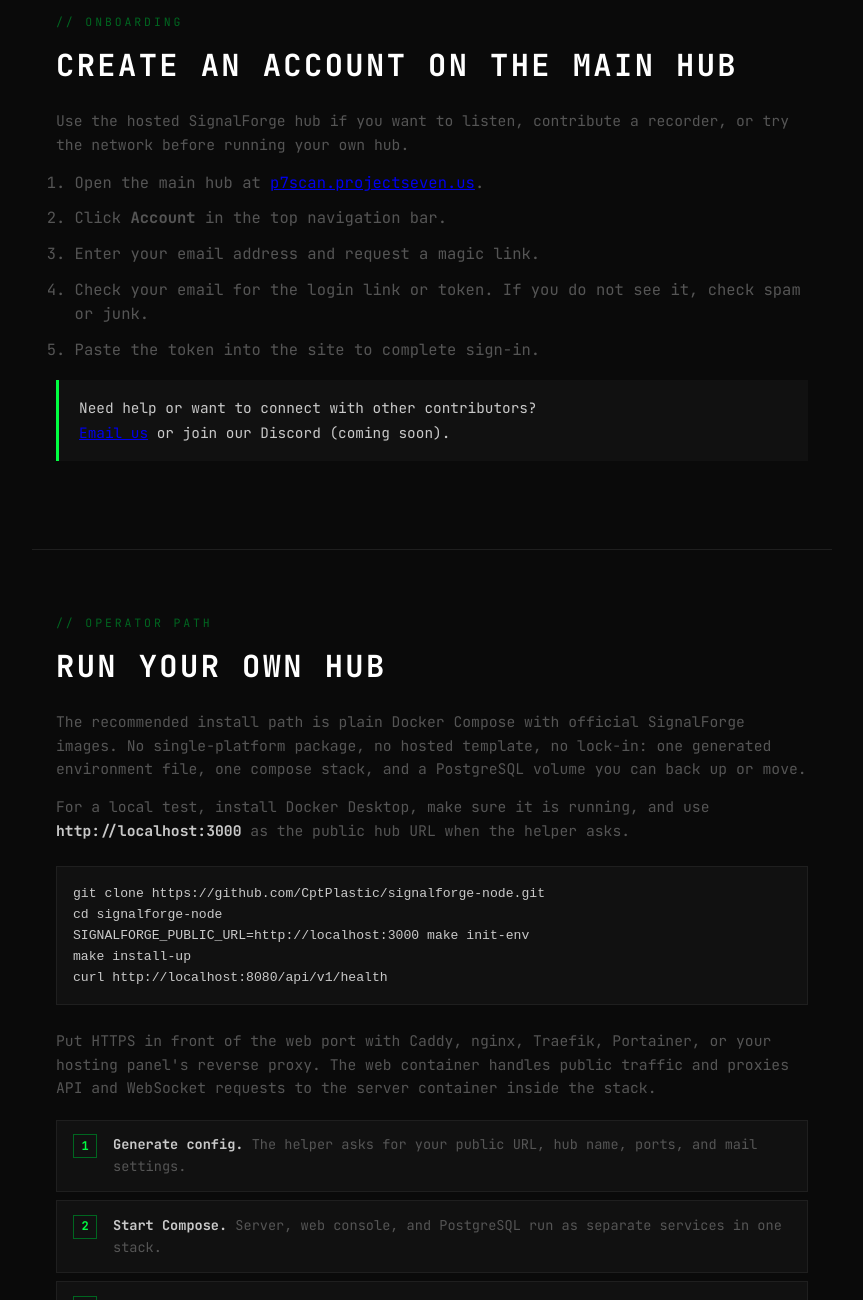
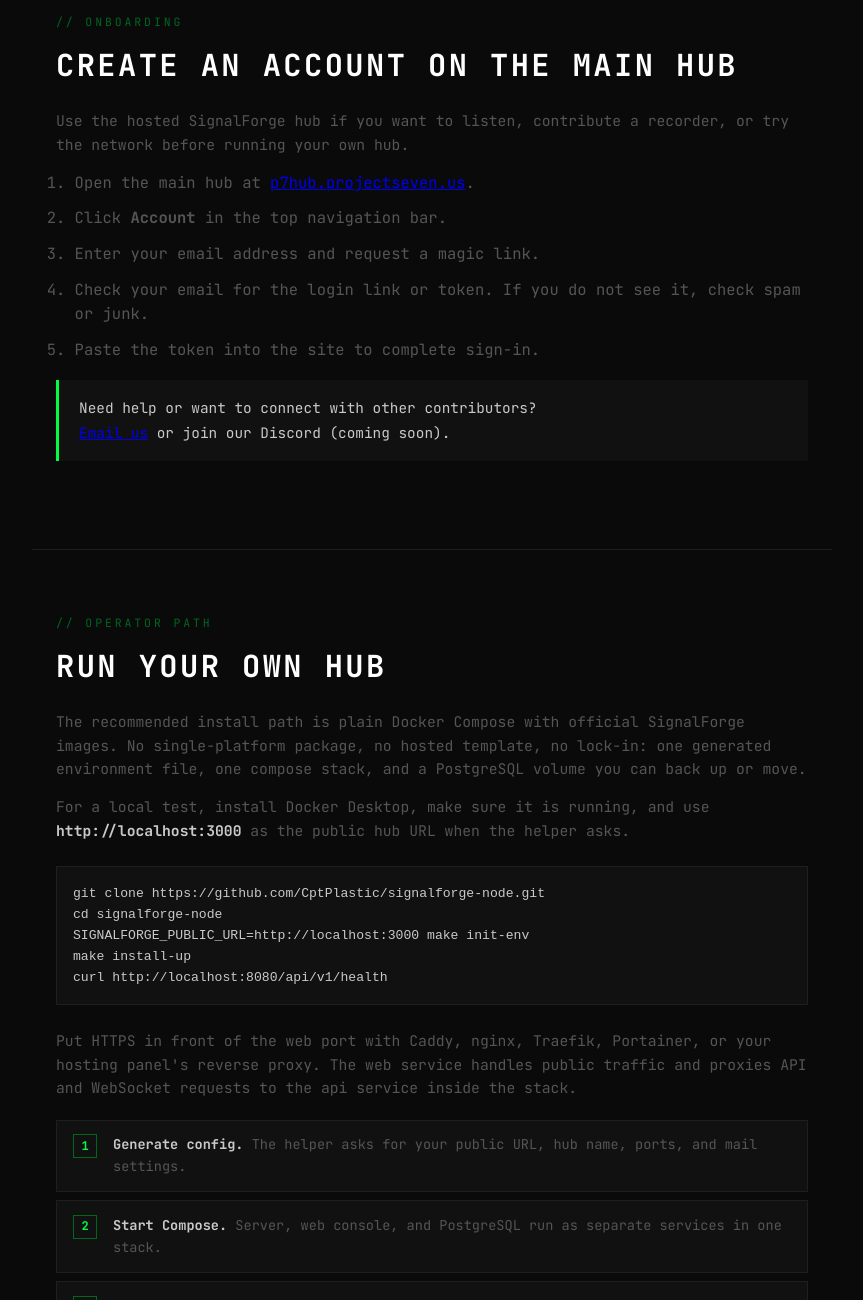
Before and after one commit to CptPlastic/signalforge.org, a plain HTML site: page index.html in a window 1280 px wide. Shown: the part 2203-3503 px from the top of the page, without its empty margins (208-1071 px from the left). Drawn offline with Linux system fonts and the light colour scheme; no server answers.

Commit message:
update to p7hub

```diff
--- a/index.html
+++ b/index.html
@@ -615,7 +615,7 @@
       <div class="hero-cta">
         <a href="#recorder" class="btn btn-primary">Download P7 Recorder</a>
         <a href="#mission" class="btn btn-ghost">Our Mission</a>
-        <a href="https://p7scan.projectseven.us/" class="btn btn-glow" target="_blank" rel="noopener noreferrer">Open Hosted Hub</a>
+        <a href="https://p7hub.projectseven.us/" class="btn btn-glow" target="_blank" rel="noopener noreferrer">Open Hosted Hub</a>
       </div>
     </div>
   </div>
@@ -705,7 +705,7 @@
       before running your own hub.
     </p>
     <ol style="margin-left:1.2em; color:var(--muted); font-size:0.97em;">
-      <li style="margin-bottom:0.7em;">Open the main hub at <a href="https://p7scan.projectseven.us/" target="_blank" rel="noopener noreferrer">p7scan.projectseven.us</a>.</li>
+      <li style="margin-bottom:0.7em;">Open the main hub at <a href="https://p7hub.projectseven.us/" target="_blank" rel="noopener noreferrer">p7hub.projectseven.us</a>.</li>
       <li style="margin-bottom:0.7em;">Click <strong>Account</strong> in the top navigation bar.</li>
       <li style="margin-bottom:0.7em;">Enter your email address and request a magic link.</li>
       <li style="margin-bottom:0.7em;">Check your email for the login link or token. If you do not see it, check spam or junk.</li>
@@ -739,8 +739,8 @@
     </div>
     <p>
       Put HTTPS in front of the web port with Caddy, nginx, Traefik, Portainer, or your hosting
-      panel's reverse proxy. The web container handles public traffic and proxies API and
-      WebSocket requests to the server container inside the stack.
+      panel's reverse proxy. The web service handles public traffic and proxies API and
+      WebSocket requests to the api service inside the stack.
     </p>
     <div class="steps">
       <div class="step">
```
